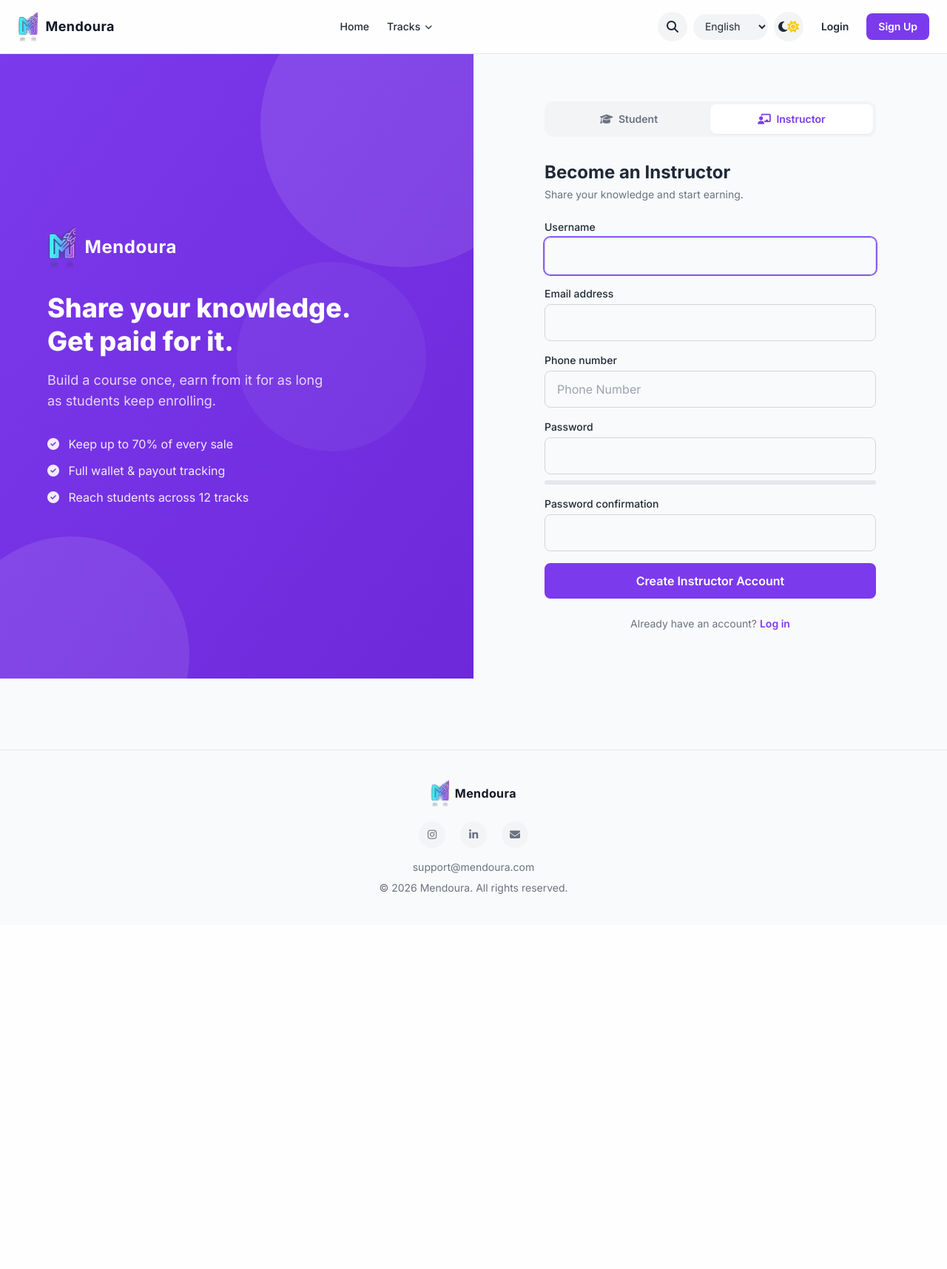
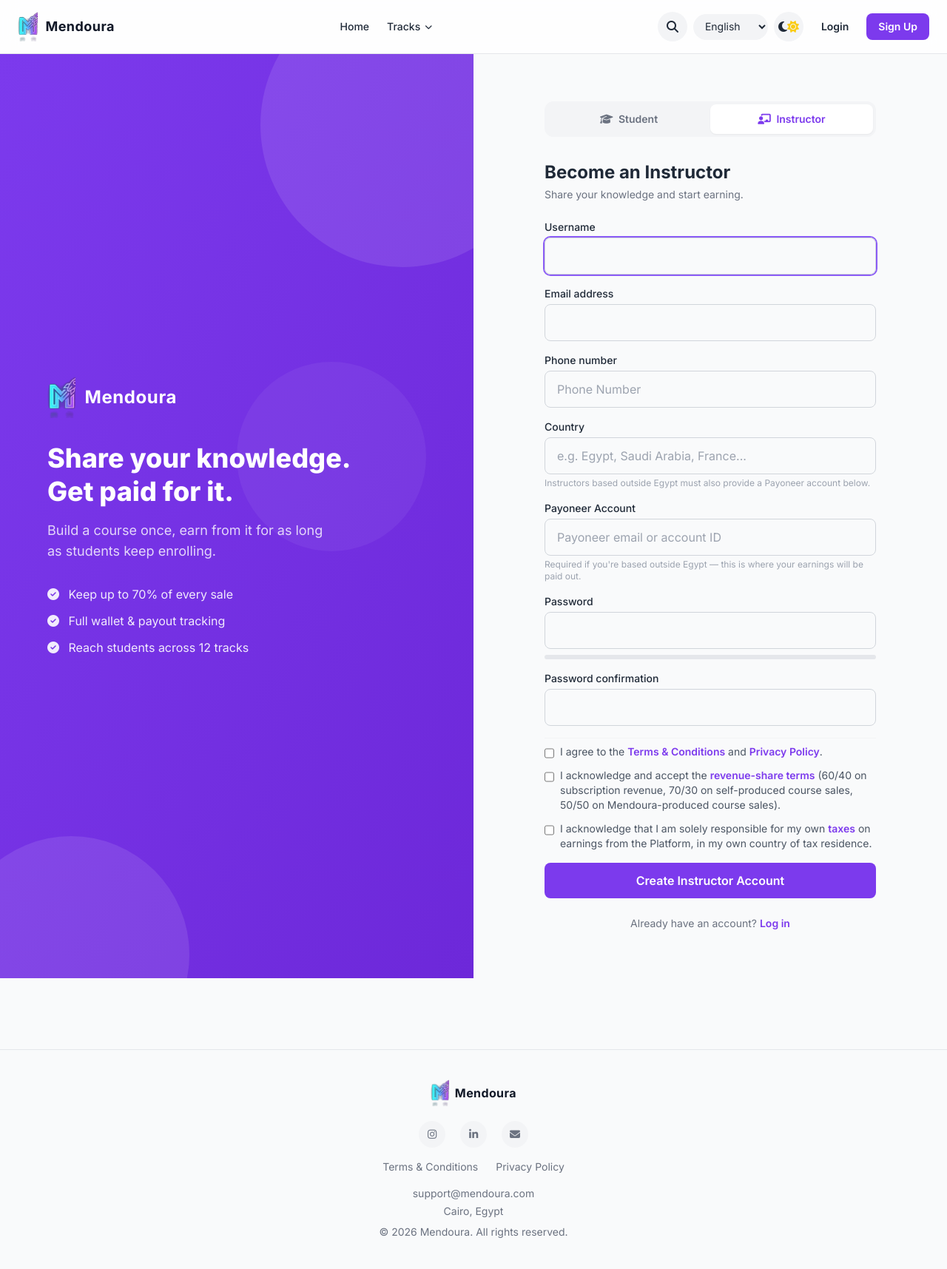
Before and after one commit to MohamedSarhan104/Mendoura, a Django app: page /signup/instructor/ in a window 1280 px wide. Shown: the whole page at 74% size. Before the commit the page ends 1208 px from the top, so only its background shows below. Run offline with Django 5.2, Linux system fonts and the light colour scheme; data that the repository does not hold is empty; style sheets or scripts are compiled from the project's sources; some libraries are stand-ins or nearby versions.

Commit message:
Add Terms & Conditions / Privacy Policy pages and legal consent flow
- New /terms/ and /privacy/ pages rendering the full legal content
  (headings, the Section 5 revenue-share table, Section 6 tax clause,
  Section 7 payment processing details) via @tailwindcss/typography.
- Footer now links both pages and shows the contact email and
  Cairo, Egypt location on every page.
- Student and instructor signup both require a "Terms & Privacy"
  checkbox before account creation; timestamp recorded on User.
- Instructor signup additionally requires two separate, explicit,
  timestamped acknowledgments: the revenue-share terms (Section 5)
  and the tax-responsibility clause (Section 6).
- Instructors based outside Egypt must provide a Payoneer email/
  account ID at signup (enforced in the form, and again as a
  server-side guard on admin approval in case the field is cleared
  afterward). Admin's pending-registrations table surfaces country/
  Payoneer status for review.
- User model gains country, payoneer_account, terms_accepted_at,
  revenue_share_accepted_at, tax_clause_accepted_at.

```diff
--- a/courses/forms.py
+++ b/courses/forms.py
@@ -1,9 +1,10 @@
 from django import forms
 from django.contrib.auth.forms import AuthenticationForm, UserCreationForm
+from django.utils import timezone
 from django.utils.translation import gettext_lazy as _
 from .models import (
-    User, Course, InstructorWallet, Lecture, Module, Resource, Submission, Track,
-    Review, Payout,
+    EGYPT_ALIASES, User, Course, InstructorWallet, Lecture, Module, Resource, Submission,
+    Track, Review, Payout,
 )
 
 INPUT_CLASSES = 'w-full px-4 py-3 rounded-lg border border-gray-300 dark:border-gray-700 bg-transparent focus:ring-2 focus:ring-brand-500 outline-none'
@@ -36,11 +37,19 @@ class DuplicateGuardMixin:
         return phone
 
 
+AGREE_CHECKBOX_ATTRS = {'class': 'mt-1 h-4 w-4 rounded border-gray-300 dark:border-gray-700 text-brand-600 focus:ring-brand-500'}
+
+
 # 1. Student Registration Form
 class StudentSignUpForm(DuplicateGuardMixin, UserCreationForm):
     phone_number = forms.CharField(
         max_length=15, required=False,
         widget=forms.TextInput(attrs={'placeholder': _('Phone Number'), 'class': INPUT_CLASSES})
+    )
+    agree_to_terms = forms.BooleanField(
+        required=True,
+        widget=forms.CheckboxInput(attrs=AGREE_CHECKBOX_ATTRS),
+        error_messages={'required': _('You must accept the Terms & Conditions and Privacy Policy to create an account.')},
     )
 
     class Meta(UserCreationForm.Meta):
@@ -49,13 +58,15 @@ class StudentSignUpForm(DuplicateGuardMixin, UserCreationForm):
 
     def __init__(self, *args, **kwargs):
         super().__init__(*args, **kwargs)
-        for field in self.fields.values():
-            field.widget.attrs.setdefault('class', INPUT_CLASSES)
+        for name, field in self.fields.items():
+            if name != 'agree_to_terms':
+                field.widget.attrs.setdefault('class', INPUT_CLASSES)
 
     def save(self, commit=True):
         user = super().save(commit=False)
         user.is_student = True
         user.is_approved = False
+        user.terms_accepted_at = timezone.now()
         if commit:
             user.save()
         return user
@@ -67,6 +78,30 @@ class InstructorSignUpForm(DuplicateGuardMixin, UserCreationForm):
         max_length=15, required=True,
         widget=forms.TextInput(attrs={'placeholder': _('Phone Number'), 'class': INPUT_CLASSES})
     )
+    country = forms.CharField(
+        max_length=100, required=True,
+        widget=forms.TextInput(attrs={'placeholder': _('e.g. Egypt, Saudi Arabia, France...'), 'class': INPUT_CLASSES}),
+        help_text=_('Instructors based outside Egypt must also provide a Payoneer account below.'),
+    )
+    payoneer_account = forms.CharField(
+        max_length=255, required=False,
+        widget=forms.TextInput(attrs={'placeholder': _('Payoneer email or account ID'), 'class': INPUT_CLASSES}),
+    )
+    agree_to_terms = forms.BooleanField(
+        required=True,
+        widget=forms.CheckboxInput(attrs=AGREE_CHECKBOX_ATTRS),
+        error_messages={'required': _('You must accept the Terms & Conditions and Privacy Policy to create an account.')},
+    )
+    agree_to_revenue_share = forms.BooleanField(
+        required=True,
+        widget=forms.CheckboxInput(attrs=AGREE_CHECKBOX_ATTRS),
+        error_messages={'required': _('You must acknowledge the revenue-share terms to register as an instructor.')},
+    )
+    agree_to_tax_clause = forms.BooleanField(
+        required=True,
+        widget=forms.CheckboxInput(attrs=AGREE_CHECKBOX_ATTRS),
+        error_messages={'required': _('You must acknowledge the tax-responsibility clause to register as an instructor.')},
+    )
 
     class Meta(UserCreationForm.Meta):
         model = User
@@ -74,13 +109,30 @@ class InstructorSignUpForm(DuplicateGuardMixin, UserCreationForm):
 
     def __init__(self, *args, **kwargs):
         super().__init__(*args, **kwargs)
-        for field in self.fields.values():
-            field.widget.attrs.setdefault('class', INPUT_CLASSES)
+        checkbox_fields = ('agree_to_terms', 'agree_to_revenue_share', 'agree_to_tax_clause')
+        for name, field in self.fields.items():
+            if name not in checkbox_fields:
+                field.widget.attrs.setdefault('class', INPUT_CLASSES)
+
+    def clean(self):
+        cleaned_data = super().clean()
+        country = (cleaned_data.get('country') or '').strip()
+        payoneer_account = (cleaned_data.get('payoneer_account') or '').strip()
+        if country and country.lower() not in EGYPT_ALIASES and not payoneer_account:
+            self.add_error('payoneer_account', _(
+                'A Payoneer account (email or account ID) is required for instructors based outside Egypt.'))
+        return cleaned_data
 
     def save(self, commit=True):
         user = super().save(commit=False)
         user.is_instructor = True
         user.is_approved = False
+        user.country = self.cleaned_data['country']
+        user.payoneer_account = self.cleaned_data.get('payoneer_account', '')
+        now = timezone.now()
+        user.terms_accepted_at = now
+        user.revenue_share_accepted_at = now
+        user.tax_clause_accepted_at = now
         if commit:
             user.save()
             InstructorWallet.objects.get_or_create(instructor=user)
--- a/courses/urls.py
+++ b/courses/urls.py
@@ -5,6 +5,8 @@ from .forms import ApprovalAwareAuthenticationForm
 
 urlpatterns = [
     path('', views.platform_home, name='platform_home'),
+    path('terms/', views.terms, name='terms'),
+    path('privacy/', views.privacy, name='privacy'),
     path('signup/student/', views.student_signup, name='student_signup'),
     path('signup/instructor/', views.instructor_signup, name='instructor_signup'),
     path('login/', auth_views.LoginView.as_view(
--- a/courses/views.py
+++ b/courses/views.py
@@ -51,6 +51,14 @@ def platform_home(request):
     tracks = Track.objects.filter(parent__isnull=True, is_active=True)
     plans = Plan.objects.filter(is_active=True)
     return render(request, 'platform_home.html', {'tracks': tracks, 'plans': plans})
+
+
+def terms(request):
+    return render(request, 'legal/terms.html')
+
+
+def privacy(request):
+    return render(request, 'legal/privacy.html')
 
 # Profile settings -- currently just the avatar, open to any authenticated
 # user regardless of role.
@@ -1288,9 +1296,15 @@ def admin_users(request):
 def approve_user(request, user_id):
     user = get_object_or_404(User, id=user_id, is_approved=False)
     if request.method == 'POST':
-        user.is_approved = True
-        user.save()
-        messages.success(request, _('%(username)s has been approved.') % {'username': user.username})
+        if user.is_international_instructor and not user.payoneer_account:
+            messages.error(
+                request,
+                _('%(username)s can\'t be approved yet -- a Payoneer account is required for '
+                  'instructors based outside Egypt.') % {'username': user.username})
+        else:
+            user.is_approved = True
+            user.save()
+            messages.success(request, _('%(username)s has been approved.') % {'username': user.username})
     return redirect('admin_users')
 
 
--- a/package.json
+++ b/package.json
@@ -6,6 +6,7 @@
     "watch:css": "tailwindcss -i ./static_src/input.css -o ./static/css/tailwind.css --watch"
   },
   "devDependencies": {
+    "@tailwindcss/typography": "^0.5.20",
     "tailwindcss": "3.4.19"
   }
 }
--- a/tailwind.config.js
+++ b/tailwind.config.js
@@ -33,5 +33,7 @@ module.exports = {
       },
     },
   },
-  plugins: [],
+  plugins: [
+    require('@tailwindcss/typography'),
+  ],
 }
--- a/templates/base.html
+++ b/templates/base.html
@@ -258,7 +258,12 @@
       <i class="fa-solid fa-envelope"></i>
     </a>
   </div>
+  <div class="flex items-center justify-center gap-6 mb-4">
+    <a href="{% url 'terms' %}" class="hover:text-brand-600 dark:hover:text-brand-400">{% trans "Terms & Conditions" %}</a>
+    <a href="{% url 'privacy' %}" class="hover:text-brand-600 dark:hover:text-brand-400">{% trans "Privacy Policy" %}</a>
+  </div>
   <p><a href="mailto:support@mendoura.com" class="hover:text-brand-600 dark:hover:text-brand-400">support@mendoura.com</a></p>
+  <p class="mt-1">{% trans "Cairo, Egypt" %}</p>
   <p class="mt-2">&copy; 2026 Mendoura. All rights reserved.</p>
 </footer>
 
--- a/templates/registration/signup_instructor.html
+++ b/templates/registration/signup_instructor.html
@@ -50,6 +50,20 @@
     </div>
 
     <div>
+      <label class="block text-sm font-medium mb-1">Country</label>
+      {{ form.country }}
+      <p class="text-xs mt-1 text-gray-400">{{ form.country.help_text }}</p>
+      {% if form.country.errors %}<p class="text-red-500 text-xs mt-1">{{ form.country.errors.0 }}</p>{% endif %}
+    </div>
+
+    <div id="payoneer-field">
+      <label class="block text-sm font-medium mb-1">Payoneer Account <span id="payoneer-required-hint" class="text-red-500 hidden">*</span></label>
+      {{ form.payoneer_account }}
+      <p class="text-xs mt-1 text-gray-400">Required if you're based outside Egypt — this is where your earnings will be paid out.</p>
+      {% if form.payoneer_account.errors %}<p class="text-red-500 text-xs mt-1">{{ form.payoneer_account.errors.0 }}</p>{% endif %}
+    </div>
+
+    <div>
       <label class="block text-sm font-medium mb-1">{{ form.password1.label }}</label>
       {{ form.password1 }}
       <div class="h-1.5 bg-gray-200 dark:bg-gray-700 rounded-full mt-2 overflow-hidden">
@@ -66,6 +80,37 @@
       {% if form.password2.errors %}<p class="text-red-500 text-xs mt-1">{{ form.password2.errors.0 }}</p>{% endif %}
     </div>
 
+    <div class="space-y-3 pt-2 border-t border-gray-100 dark:border-gray-800">
+      <div class="flex items-start gap-2">
+        {{ form.agree_to_terms }}
+        <label for="{{ form.agree_to_terms.id_for_label }}" class="text-sm text-gray-600 dark:text-gray-400">
+          I agree to the <a href="{% url 'terms' %}" target="_blank" class="text-brand-600 dark:text-brand-400 font-semibold hover:underline">Terms & Conditions</a>
+          and <a href="{% url 'privacy' %}" target="_blank" class="text-brand-600 dark:text-brand-400 font-semibold hover:underline">Privacy Policy</a>.
+        </label>
+      </div>
+      {% if form.agree_to_terms.errors %}<p class="text-red-500 text-xs">{{ form.agree_to_terms.errors.0 }}</p>{% endif %}
+
+      <div class="flex items-start gap-2">
+        {{ form.agree_to_revenue_share }}
+        <label for="{{ form.agree_to_revenue_share.id_for_label }}" class="text-sm text-gray-600 dark:text-gray-400">
+          I acknowledge and accept the
+          <a href="{% url 'terms' %}#revenue-share" target="_blank" class="text-brand-600 dark:text-brand-400 font-semibold hover:underline">revenue-share terms</a>
+          (60/40 on subscription revenue, 70/30 on self-produced course sales, 50/50 on Mendoura-produced course sales).
+        </label>
+      </div>
+      {% if form.agree_to_revenue_share.errors %}<p class="text-red-500 text-xs">{{ form.agree_to_revenue_share.errors.0 }}</p>{% endif %}
+
+      <div class="flex items-start gap-2">
+        {{ form.agree_to_tax_clause }}
+        <label for="{{ form.agree_to_tax_clause.id_for_label }}" class="text-sm text-gray-600 dark:text-gray-400">
+          I acknowledge that I am solely responsible for my own
+          <a href="{% url 'terms' %}#taxes" target="_blank" class="text-brand-600 dark:text-brand-400 font-semibold hover:underline">taxes</a>
+          on earnings from the Platform, in my own country of tax residence.
+        </label>
+      </div>
+      {% if form.agree_to_tax_clause.errors %}<p class="text-red-500 text-xs">{{ form.agree_to_tax_clause.errors.0 }}</p>{% endif %}
+    </div>
+
     <button type="submit" class="w-full py-3 rounded-lg bg-brand-600 text-white font-semibold hover:bg-brand-700 transition flex items-center justify-center gap-2">
       Create Instructor Account
     </button>
@@ -78,4 +123,21 @@
 
 {% block extra_js %}
   {% include 'registration/_auth_scripts.html' %}
+  <script>
+    // Egypt-based instructors don't need Payoneer -- just a visual hint,
+    // the actual requirement is enforced server-side in InstructorSignUpForm.clean().
+    (function () {
+      const countryInput = document.getElementById('{{ form.country.id_for_label }}');
+      const requiredHint = document.getElementById('payoneer-required-hint');
+      if (!countryInput || !requiredHint) return;
+
+      const EGYPT_ALIASES = ['egypt', 'eg', 'arab republic of egypt', 'مصر', 'جمهورية مصر العربية'];
+      function updateHint() {
+        const isEgypt = EGYPT_ALIASES.includes(countryInput.value.trim().toLowerCase());
+        requiredHint.classList.toggle('hidden', isEgypt || countryInput.value.trim() === '');
+      }
+      countryInput.addEventListener('input', updateHint);
+      updateHint();
+    })();
+  </script>
 {% endblock %}
```
Also changed, not shown: courses/admin.py (+8 -1 lines), courses/models.py (+26 -0 lines), courses/templates/dashboard/admin_users.html (+14 -1 lines), courses/tests.py (+64 -1 lines), templates/legal/privacy.html (added, +100 -0 lines), templates/legal/terms.html (added, +125 -0 lines), templates/registration/signup_student.html (+9 -0 lines), courses/migrations/0019_user_country_user_payoneer_account_and_more.py (added), package-lock.json.
